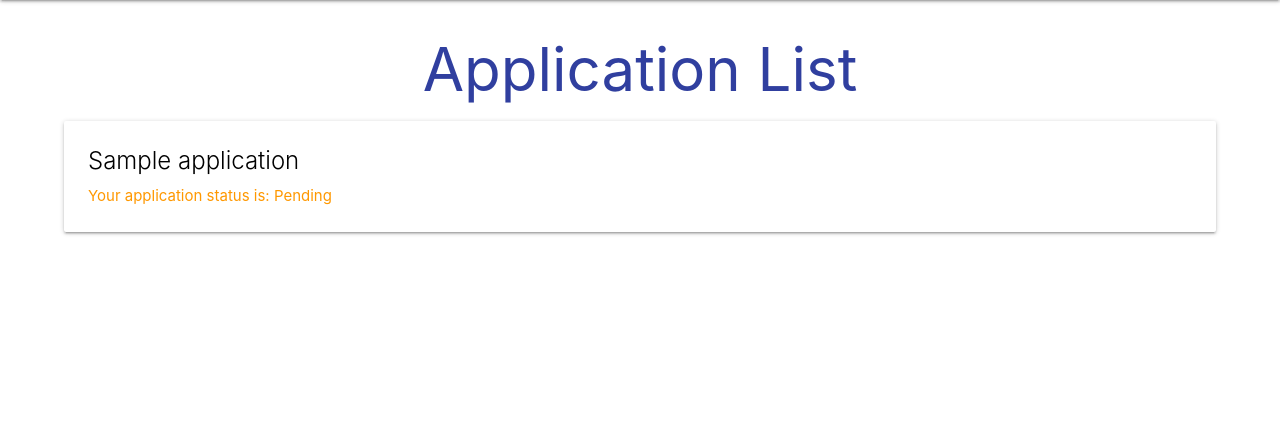
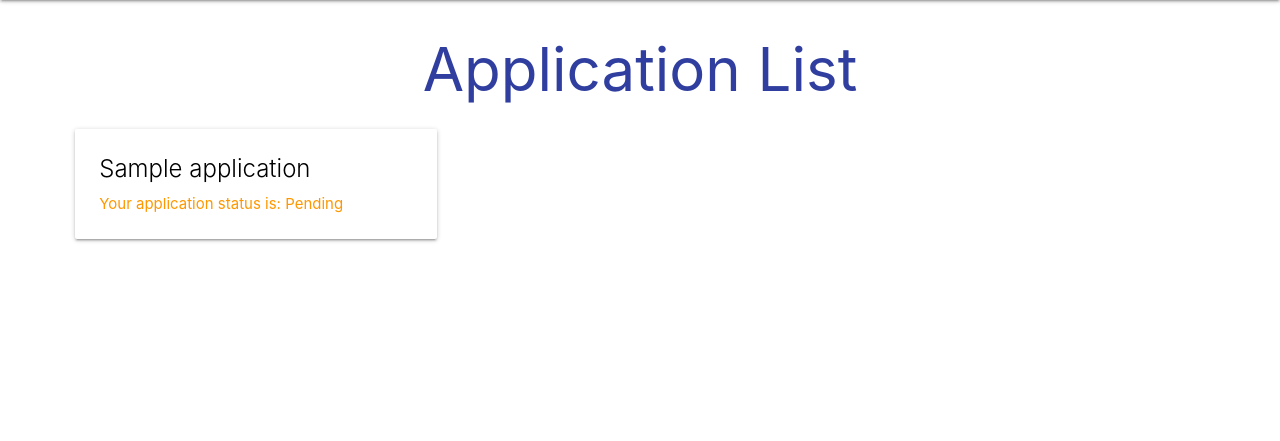
Before and after one commit to lilibella28/Job-Tracker, a Django app: page /applications/ in a window 1280 px wide. Shown: the part 64-505 px from the top of the page. Run offline with Django 4.2, Linux system fonts and the light colour scheme; a user stored in the database is signed in; tables that the repository leaves empty hold one stand-in row (values such as "Sample post").

Commit message:
making applications smaller

```diff
--- a/main_app/templates/applications/index.html
+++ b/main_app/templates/applications/index.html
@@ -2,8 +2,10 @@
 {% block content %}
 
 <h1 id="heading">Application List</h1>
+<div class="row">
+{% for application in applications %}
 
-{% for application in applications %}
+<div class="col s4">
 <a href="{% url 'detail' application.id %}">
   <div class="card">
     <div class="card-content black-text">
@@ -18,6 +20,8 @@
     </div>
   </div>
   </a>
+  </div>
+
 {% endfor %}
-
+</div>
 {% endblock %}
```
